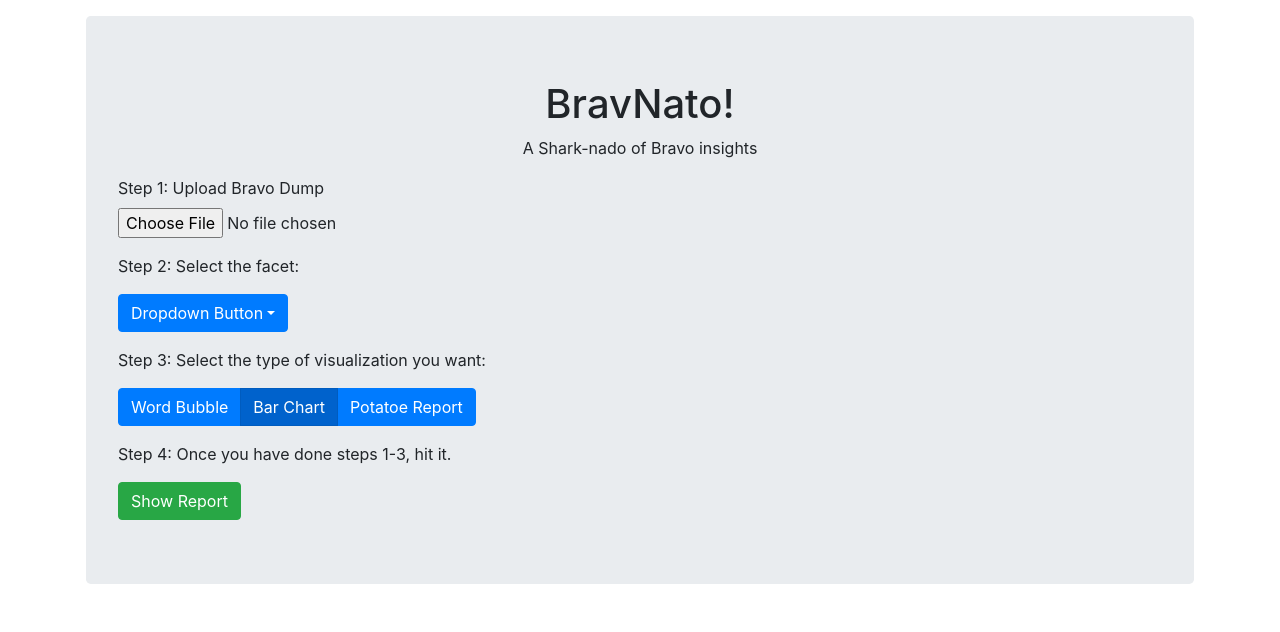
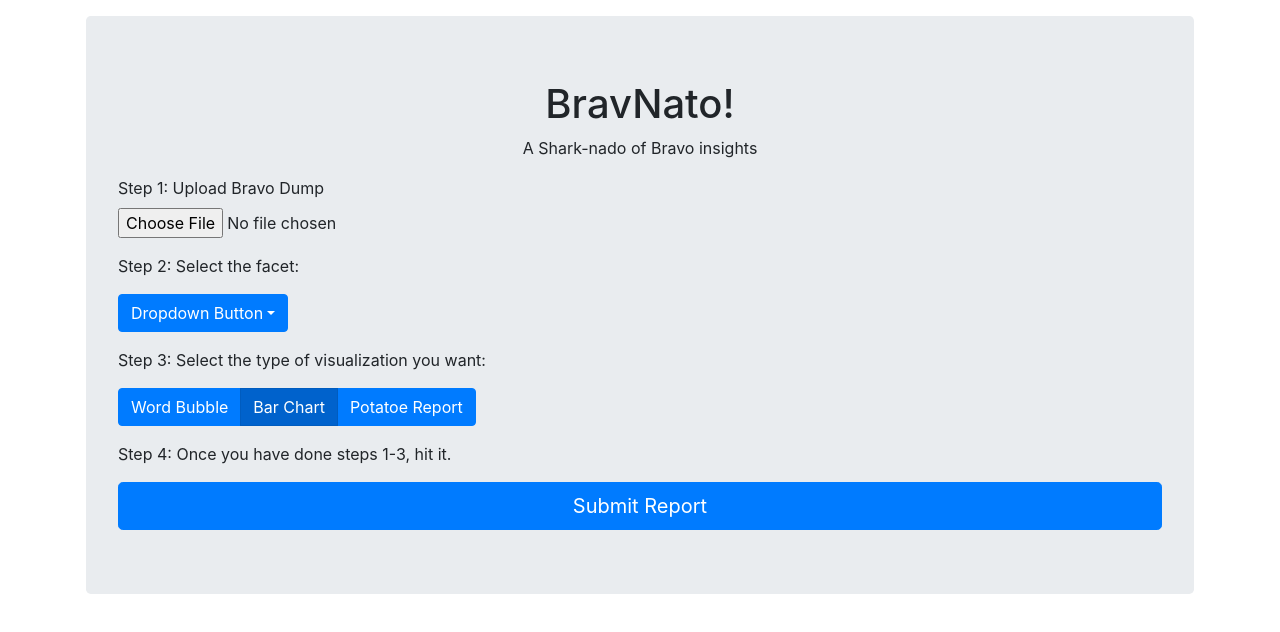
Before and after one commit to dmryan711/BravoApp, a React (Create React App) app in the folder client/: page / in a window 1280 px wide. Shown: the top 632 px of the page. Built offline with nearby package versions, Linux system fonts and the light colour scheme.

Commit message:
Beginning to use redux for file upload

```diff
--- a/client/src/components/FacetDropdown.js
+++ b/client/src/components/FacetDropdown.js
@@ -8,9 +8,9 @@ class FacetDropdown extends Component {
                         Dropdown Button
                     </Dropdown.Toggle>
                     <Dropdown.Menu>
-                        <Dropdown.Item eventKey="1">Facet 1</Dropdown.Item>
+                        {/* <Dropdown.Item eventKey="1">Facet 1</Dropdown.Item>
                         <Dropdown.Item eventKey="2">Facet 2</Dropdown.Item>
-                        <Dropdown.Item eventKey="3">Facet 3</Dropdown.Item>
+                        <Dropdown.Item eventKey="3">Facet 3</Dropdown.Item> */}
                     </Dropdown.Menu>
                 </Dropdown>
         )
--- a/client/src/components/SubmitButton.js
+++ b/client/src/components/SubmitButton.js
@@ -4,6 +4,8 @@ import Button from "react-bootstrap/Button";
 export default function SubmitButton() {
 
   return (
-    <Button variant="success">Show Report</Button>
+    <Button variant="primary" size="lg" block>
+    Submit Report
+  </Button>
   );
 }
--- a/client/src/components/Uploader.js
+++ b/client/src/components/Uploader.js
@@ -5,7 +5,7 @@ class Uploader extends Component {
         return(
             <Form>
                 <Form.Group>
-                    <Form.File id="exampleFormControlFile1" label="Step 1: Upload Bravo Dump" />
+                    <Form.File id="exampleFormControlFile1" label="Step 1: Upload Bravo Dump" onChange={(e) => console.log("UPLOADED")} />
                 </Form.Group>
             </Form>
         )
```
